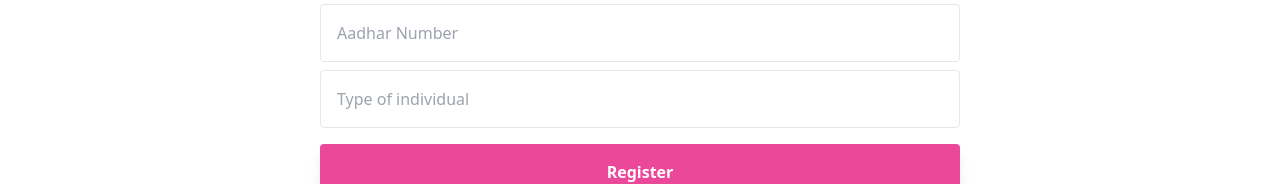
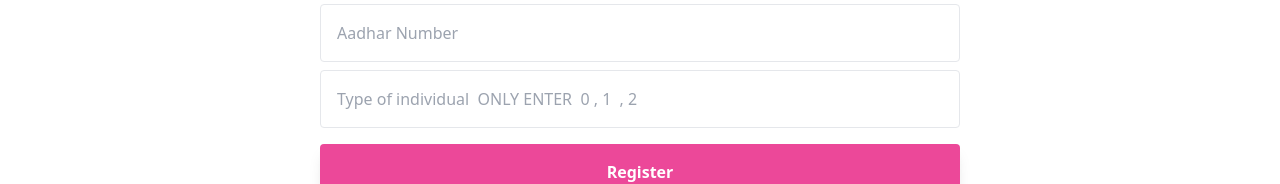
Before and after one commit to codeSpicer/geoBlockchain, a Next.js app: page /create-user in a window 1280 px wide. Shown: the part 493-677 px from the top of the page. Built offline with nearby package versions, Linux system fonts and the light colour scheme; what wagmi would draw is missing.

Commit message:
Update create-user.js

```diff
--- a/pages/create-user.js
+++ b/pages/create-user.js
@@ -91,12 +91,18 @@ const Register = () => {
           }
         />
         <input
-          placeholder="Type of individual"
+          placeholder="Type of individual  ONLY ENTER  0 , 1  , 2"
           className="mt-2 border rounded p-4"
           onChange={(e) =>
             updateFormInput({ ...formInput, _type: e.target.value })
           }
         />
+        {/* <select name="state" className="mt-2 border rounded p-4">
+          <option value=" ">Please select user type</option>
+          <option>Farmer</option>
+          <option>Supplier</option>
+          <option>Consumer</option>
+        </select> */}
 
         <button
           onClick={AddUser}
```
